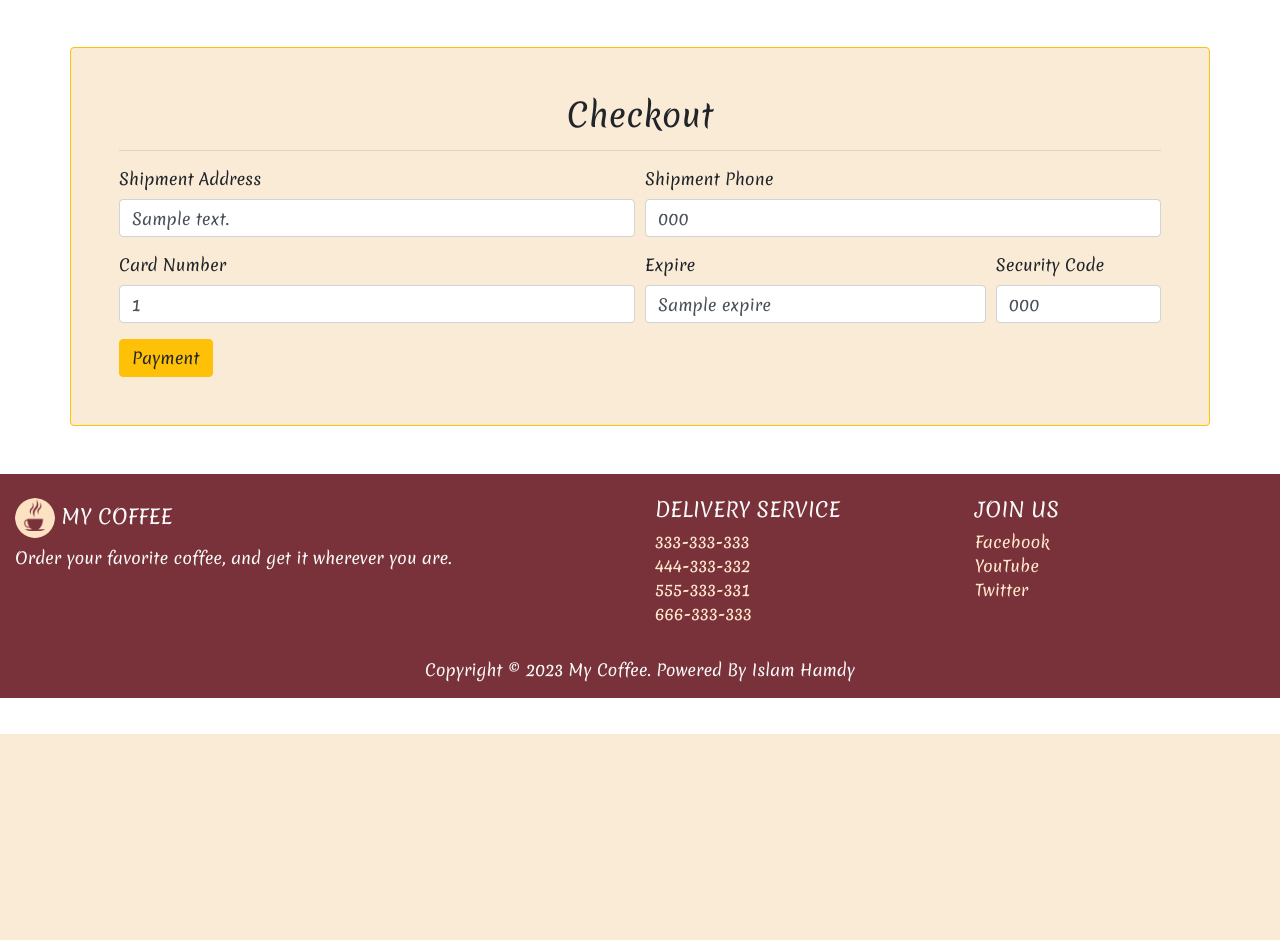
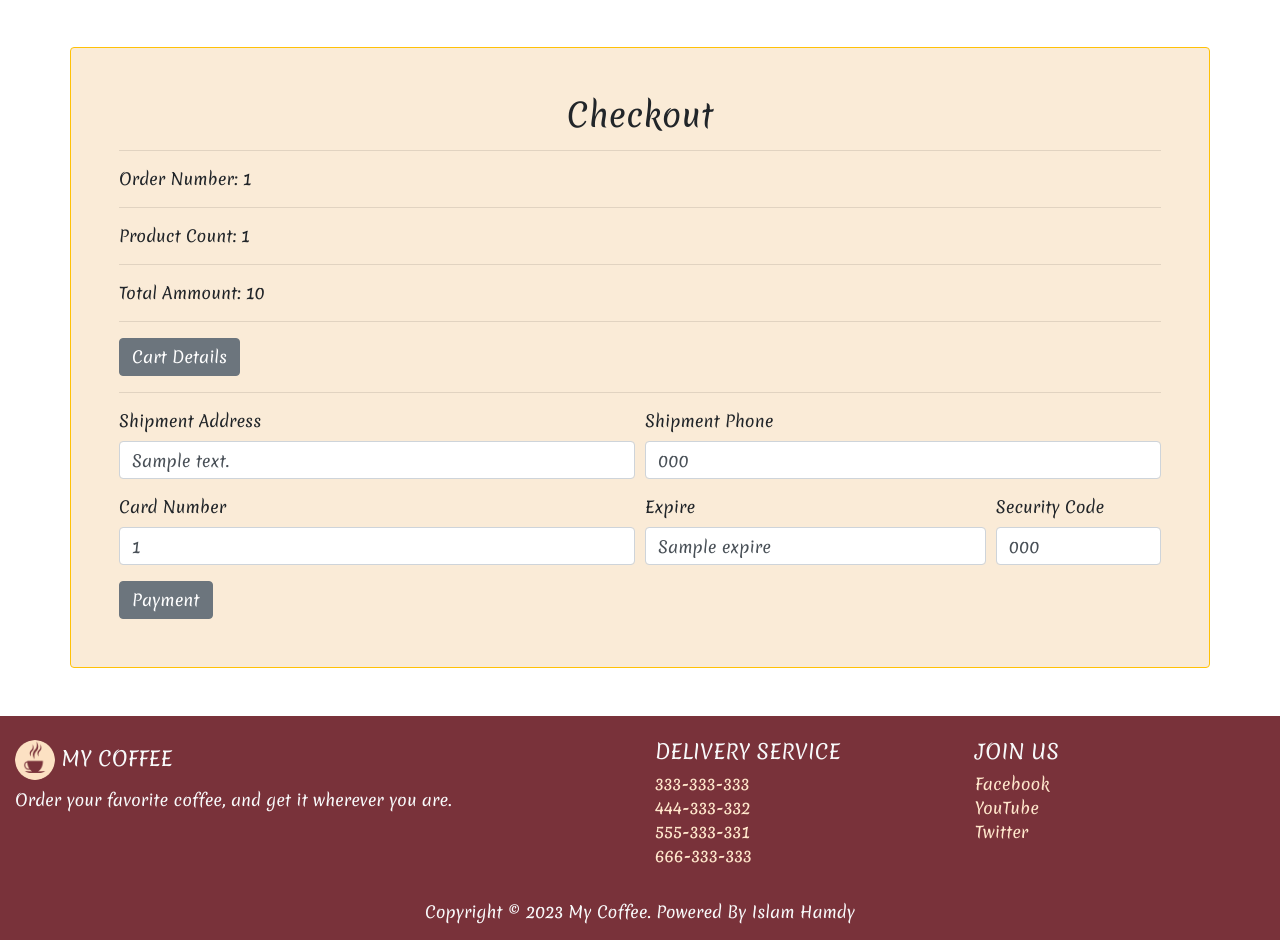
Before and after one commit to Islam412/My_Coffee, a Django app: template orders/templates/orders/payment.html in a window 1280 px wide. Shown: the part 66-1006 px from the top of the page. Before the commit the page ends 800 px from the top, so only its background shows below. Run offline with Django 4.2, Linux system fonts and the light colour scheme; a user stored in the database is signed in; tables that the repository leaves empty hold one stand-in row (values such as "Sample post"); the template is opened without the code that fills it: values that come from a table or form of the project are taken from there, most other values are stand-ins (such as "Sample title", 1, 10 or a date in 2020); some libraries are stand-ins or nearby versions.

Commit message:
show order number,products count,total ammount

```diff
--- a/orders/templates/orders/payment.html
+++ b/orders/templates/orders/payment.html
@@ -22,7 +22,14 @@
 <form method="POST">
 {% endif %}
     {% csrf_token %}
-
+    Order Number: {{order.id}}
+    <hr>
+    Product Count: {{orderdetails.count}}
+    <hr>
+    Total Ammount: {{total}}
+    <hr>
+    <a href="{% url 'cart' %}" class="btn btn-secondary">Cart Details</a>
+    <hr>
     <div class="form-row">
         <div class="form-group col-md-6">
             <label for="inputFirstName">Shipment Address</label>
@@ -47,7 +54,7 @@
             <input type="text" class="form-control" name="security_code" id="inputsecurity_code" placeholder="567" required value="{{security_code}}">
         </div>
     </div>
-    <button type="submit" name="btnpayment" class="btn btn-warning">Payment</button>
+    <button type="submit" name="btnpayment" class="btn btn-secondary">Payment</button>
 </form>
 {% endif %}
     </div>
```
